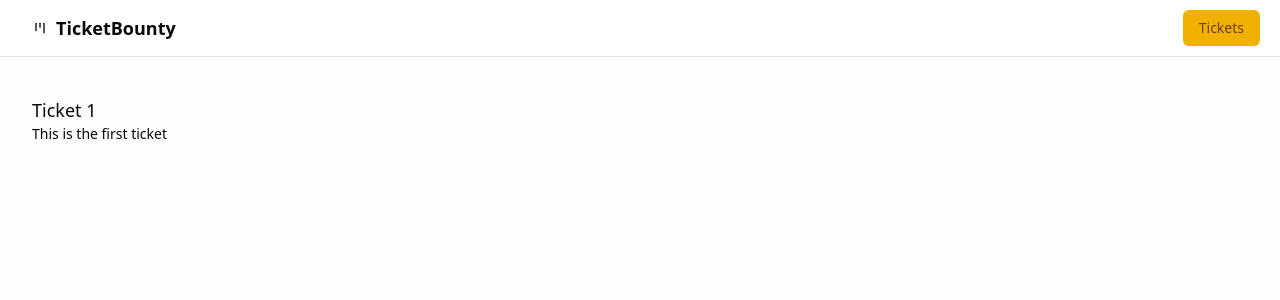
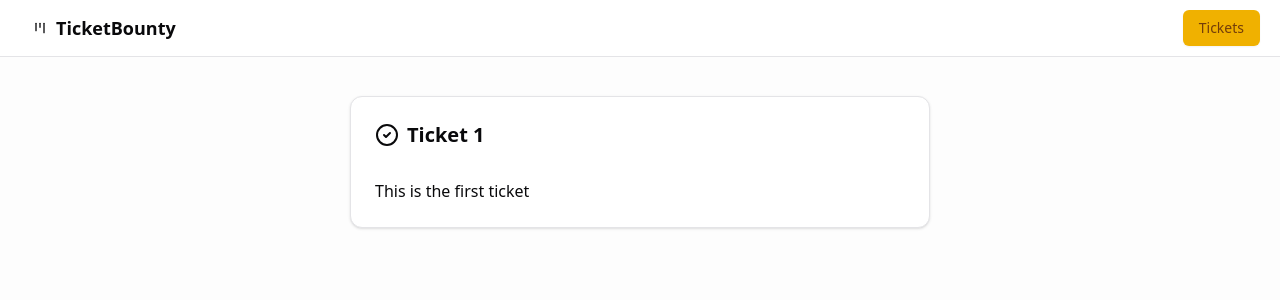
Before and after one commit to EtienneSchmitz/the-road-to-next, a Next.js app: page /tickets/1 in a window 1280 px wide. Shown: the top 300 px of the page. Built offline with nearby package versions, Linux system fonts and the light colour scheme.

Commit message:
finish feature component chapter

```diff
--- a/src/app/tickets/[ticketId]/page.tsx
+++ b/src/app/tickets/[ticketId]/page.tsx
@@ -2,6 +2,7 @@ import Link from "next/link";
 import { PlaceHolder } from "@/components/placeholder";
 import { Button } from "@/components/ui/button";
 import { initialTickets } from "@/data";
+import { TicketItem } from "@/features/ticket/components/ticket-item";
 import { ticketsPath } from "@/paths";
 
 type TicketPageProps = {
@@ -21,9 +22,8 @@ const TicketPage = async ({ params }: TicketPageProps) => {
         </Button>}/>;
     }
 
-    return (<div>
-        <h2 className="text-lg">{ticket.title}</h2>
-        <p className="text-sm">{ticket.content}</p>
+    return (<div className="flex justify-center animate-fade-from-top">
+        <TicketItem ticket={ticket} isDetail/>
     </div>);
 };
 
--- a/src/features/ticket/components/ticket-item.tsx
+++ b/src/features/ticket/components/ticket-item.tsx
@@ -1,16 +1,18 @@
+import clsx from "clsx";
+import { LucideSquareArrowUpRight } from "lucide-react";
 import Link from "next/link";
+import { Button } from "@/components/ui/button";
 import { Card, CardContent, CardHeader, CardTitle } from "@/components/ui/card";
 import { ticketPath } from "@/paths";
 import { TICKET_ICONS } from "../constants";
 import { Ticket } from "../types";
-import { LucideSquareArrowUpRight } from "lucide-react";
-import { Button } from "@/components/ui/button";
 
 type TicketItemProps = {
-    ticket: Ticket
+    ticket: Ticket;
+    isDetail?: boolean;
 }
 
-const TicketItem = ({ ticket }: TicketItemProps) => {
+const TicketItem = ({ ticket, isDetail }: TicketItemProps) => {
     const detailButton = (
         <Button asChild variant="outline" size="icon">
             <Link href={ticketPath(ticket.id)}>
@@ -20,7 +22,11 @@ const TicketItem = ({ ticket }: TicketItemProps) => {
     )
 
     return (
-        <div className="w-full max-w-[420px] flex gap-x-1">
+        <div className={clsx("w-full flex gap-x-1", {
+                "max-w-[580px]": isDetail,
+                "max-w-[420px]": !isDetail,
+            })}
+        >
             <Card key={ticket.id} className="w-full">
                 <CardHeader>
                     <CardTitle className="flex gap-x-2 items-center">
@@ -29,15 +35,17 @@ const TicketItem = ({ ticket }: TicketItemProps) => {
                     </CardTitle>
                 </CardHeader>
                 <CardContent>
-                    <p className="line-clamp-3 whitespace-break-spaces">
+                    <p className={clsx("whitespace-break-spaces", {
+                            "line-clamp-3 ": !isDetail
+                        })}
+                    >
                         {ticket.content}
                     </p>
                 </CardContent>
             </Card>
-            <div className="flex flex-col gap-y-1">
+            {isDetail ? null : (<div className="flex flex-col gap-y-1">
                 {detailButton}
-                {detailButton}
-            </div>
+            </div>)}
         </div>
     );
 }
```
